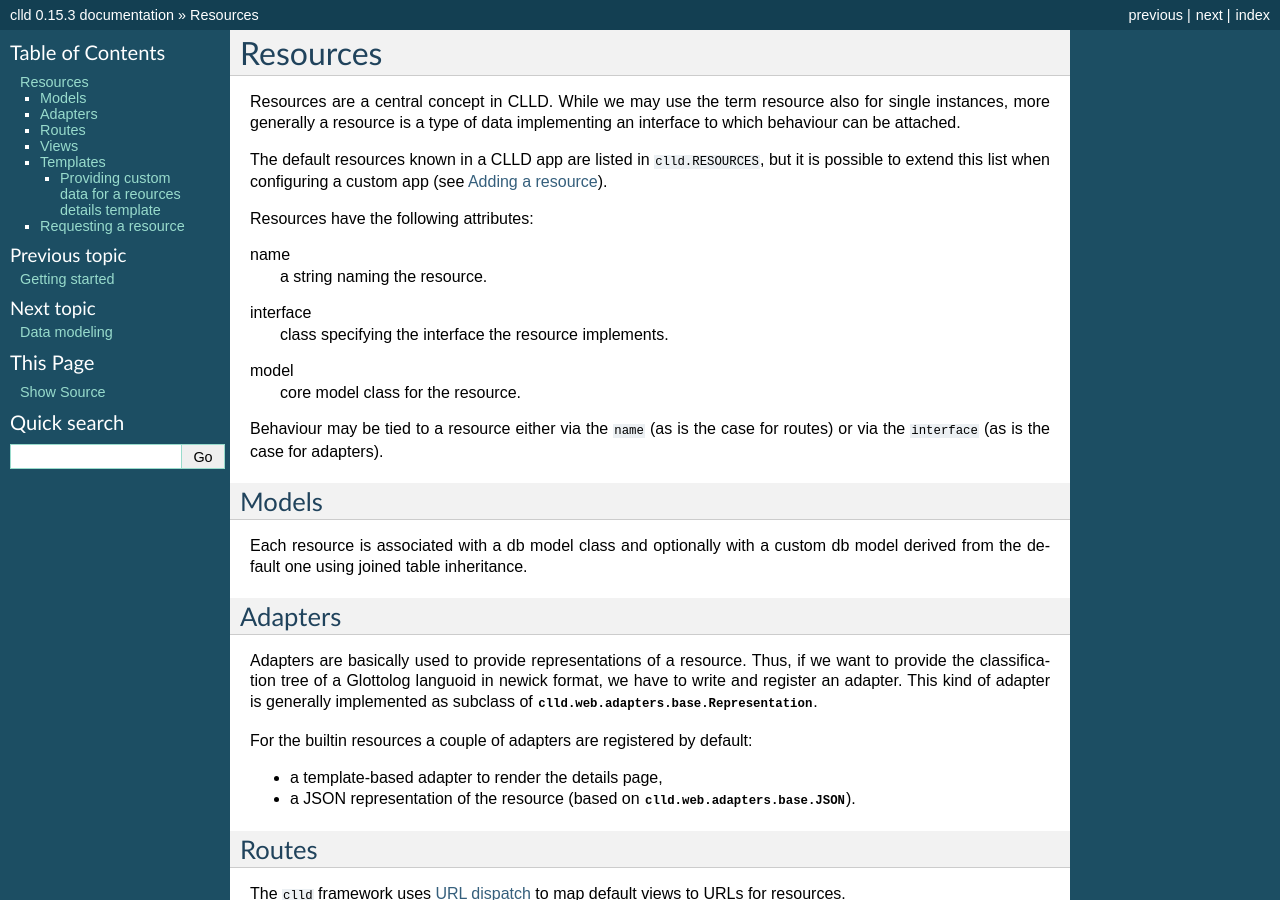
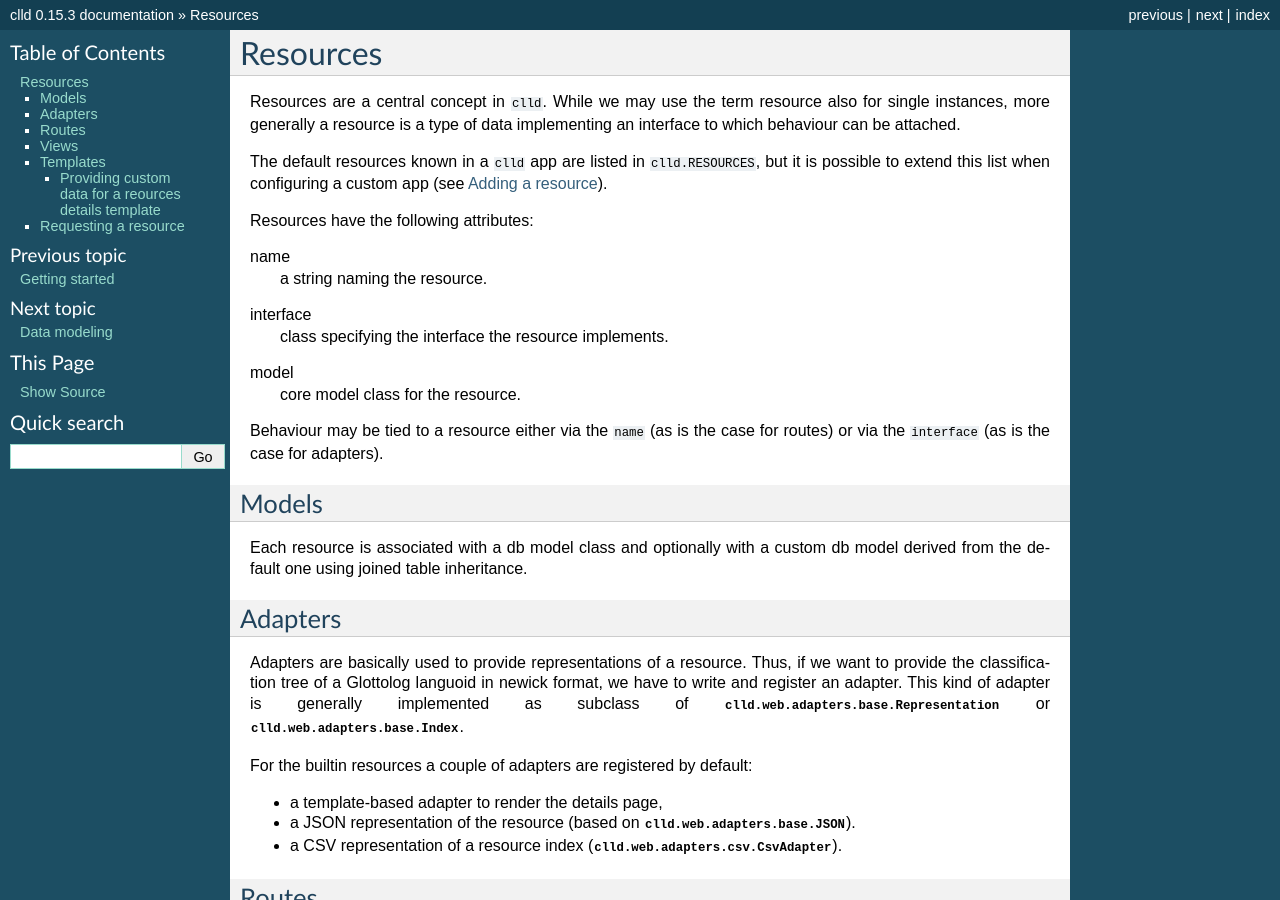
Before and after one commit to clld/clld, a Sphinx documentation site: the page built from docs/resources.rst, in a window 1280 px wide and 900 px high. Built offline with Sphinx 7.4.7, drawn with Linux system fonts in a browser that asks for light colours; some of the changed text lies outside the part shown.

Commit message:
updated docs

```diff
--- a/docs/resources.rst
+++ b/docs/resources.rst
@@ -4,11 +4,11 @@
 Resources
 =========
 
-Resources are a central concept in CLLD. While we may use the term resource
+Resources are a central concept in ``clld``. While we may use the term resource
 also for single instances, more generally a resource is a type of data implementing
 an interface to which behaviour can be attached.
 
-The default resources known in a CLLD app are listed in ``clld.RESOURCES``, but it is
+The default resources known in a ``clld`` app are listed in ``clld.RESOURCES``, but it is
 possible to extend this list when configuring a custom app (see :ref:`sec-extending-resource`).
 
 Resources have the following attributes:
@@ -43,12 +43,14 @@ Adapters
 Adapters are basically used to provide representations of a resource. Thus, if we want to
 provide the classification tree of a Glottolog languoid in newick format, we have to write
 and register an adapter. This kind of adapter is generally implemented as subclass of
-:py:class:`clld.web.adapters.base.Representation`.
+:py:class:`clld.web.adapters.base.Representation` or :py:class:`clld.web.adapters.base.Index`.
 
 For the builtin resources a couple of adapters are registered by default:
 
 - a template-based adapter to render the details page,
 - a JSON representation of the resource (based on :py:class:`clld.web.adapters.base.JSON`).
+- a CSV representation of a resource index (:py:class:`clld.web.adapters.csv.CsvAdapter`).
+
 
 .. _sec-resource-routes:
 
@@ -103,7 +105,7 @@ event subscriber.
 Requesting a resource
 ---------------------
 
-The flow of events when a resource is requested from a CLLD app is as follows
+The flow of events when a resource is requested from a ``clld`` app is as follows
 (we don't give a complete rundown but only highlight the deviations from the general
 `pyramid request processing <http://docs.pylonsproject.org/projects/pyramid/en/latest/narr/router.html>`_ flow):
 
--- a/docs/tutorial.rst
+++ b/docs/tutorial.rst
@@ -16,7 +16,11 @@ To retrieve the ``clld`` software from GitHub, git must be installed on the syst
 Installation
 ~~~~~~~~~~~~
 
-For the time being, the ``clld`` package can only be installed from source. To do so,
+To install the python package from pypi run
+
+    pip install clld
+
+To install from a git repository,
 you may run the following commands in an activated `virtualenv <http://www.virtualenv.org/en/latest/>`_::
 
     git clone git@github.com:clld/clld.git
```
Also changed, not shown: docs/index.rst (+5 -3 lines).
